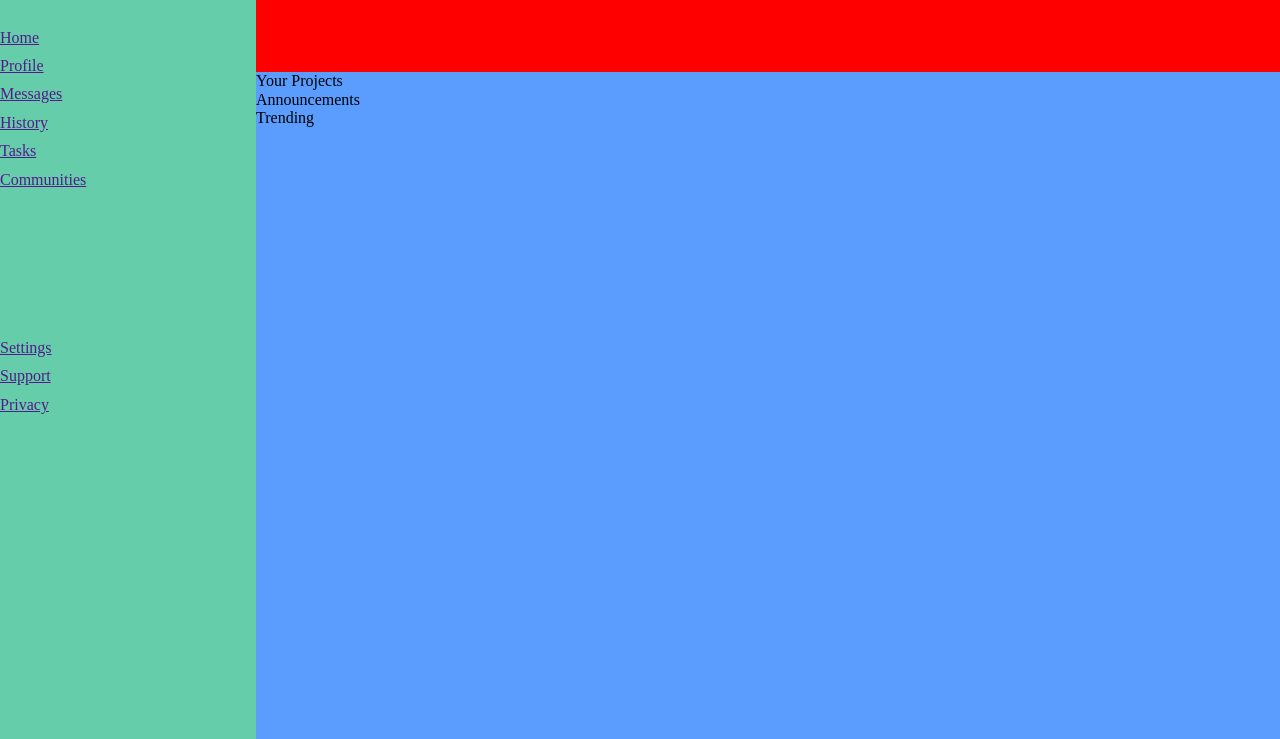
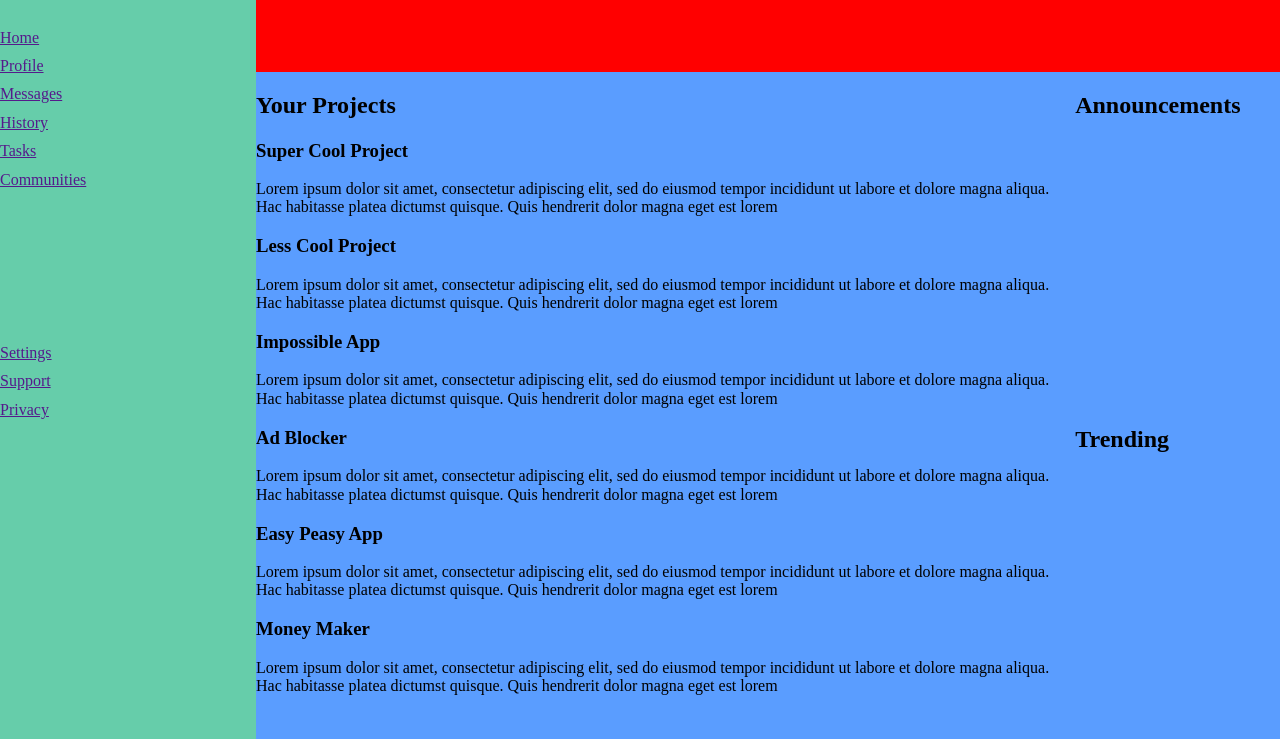
Before and after one commit to karolpiekut/Admin-Dashboard, a plain HTML site: page index.html in a window 1280 px wide. Shown: the part 61-800 px from the top of the page. Drawn offline with Linux system fonts and the light colour scheme.

Commit message:
add projects section

```diff
--- a/index.html
+++ b/index.html
@@ -37,9 +37,35 @@
         </div>
     </div>
     <div id="main">
-        <div id="your-projects">Your Projects</div>
-        <div id="announcements">Announcements</div>
-        <div id="trending">Trending</div>
+        <div id="your-projects">
+            <h2>Your Projects</h2>
+        <div class="project">
+            <h3>Super Cool Project</h3>
+            <p>Lorem ipsum dolor sit amet, consectetur adipiscing elit, sed do eiusmod tempor incididunt ut labore et dolore magna aliqua. Hac habitasse platea dictumst quisque. Quis hendrerit dolor magna eget est lorem </p>
+        </div>
+        <div class="project">
+            <h3>Less Cool Project</h3>
+            <p>Lorem ipsum dolor sit amet, consectetur adipiscing elit, sed do eiusmod tempor incididunt ut labore et dolore magna aliqua. Hac habitasse platea dictumst quisque. Quis hendrerit dolor magna eget est lorem </p>
+        </div>
+        <div class="project">
+            <h3>Impossible App</h3>
+            <p>Lorem ipsum dolor sit amet, consectetur adipiscing elit, sed do eiusmod tempor incididunt ut labore et dolore magna aliqua. Hac habitasse platea dictumst quisque. Quis hendrerit dolor magna eget est lorem </p>
+        </div>
+        <div class="project">
+            <h3>Ad Blocker</h3>
+            <p>Lorem ipsum dolor sit amet, consectetur adipiscing elit, sed do eiusmod tempor incididunt ut labore et dolore magna aliqua. Hac habitasse platea dictumst quisque. Quis hendrerit dolor magna eget est lorem </p>
+        </div>
+        <div class="project">
+            <h3>Easy Peasy App</h3>
+            <p>Lorem ipsum dolor sit amet, consectetur adipiscing elit, sed do eiusmod tempor incididunt ut labore et dolore magna aliqua. Hac habitasse platea dictumst quisque. Quis hendrerit dolor magna eget est lorem </p>
+        </div>
+        <div class="project">
+            <h3>Money Maker</h3>
+            <p>Lorem ipsum dolor sit amet, consectetur adipiscing elit, sed do eiusmod tempor incididunt ut labore et dolore magna aliqua. Hac habitasse platea dictumst quisque. Quis hendrerit dolor magna eget est lorem </p>
+        </div>
+        </div>
+        <div id="announcements"><h2>Announcements</h2></div>
+        <div id="trending"><h2>Trending</h2></div>
     </div>
 </div>
 </body>
--- a/styles.css
+++ b/styles.css
@@ -359,19 +359,21 @@ template {
     grid-template-rows: 1fr 5fr;
 }
 
+/*----------top----------*/
+
 #top {
     background: red;
     grid-area: 1 / 2 / 2 / 3;
 }
+
+/*----------sidebar----------*/
+
 #sidebar {
     background: mediumaquamarine;
     grid-area: 1 / 1 / 3 / 2;
     display: grid;
     grid-template-rows: 1fr 1fr;
-}
-#main {
-    background: #5a9dff;
-    grid-area: 2 / 2 / 3 / 3;
+    gap: 10px;
 }
 
 #locations {
@@ -385,3 +387,25 @@ template {
     flex-direction: column;
     gap: 10px;
 }
+
+/*----------main----------*/
+
+#main {
+    background: #5a9dff;
+    grid-area: 2 / 2 / 3 / 3;
+    display: grid;
+    grid-template-columns: 2fr 2fr 1fr;
+    grid-template-rows: 1fr 1fr;
+}
+
+#your-projects {
+    grid-area: 1 / 1 / 3 / 3;
+}
+
+#announcements {
+    grid-area: 1 / 3 / 2 / 4;
+}
+
+#trending {
+    grid-area: 2 / 3 / 3 / 4;
+}
```
